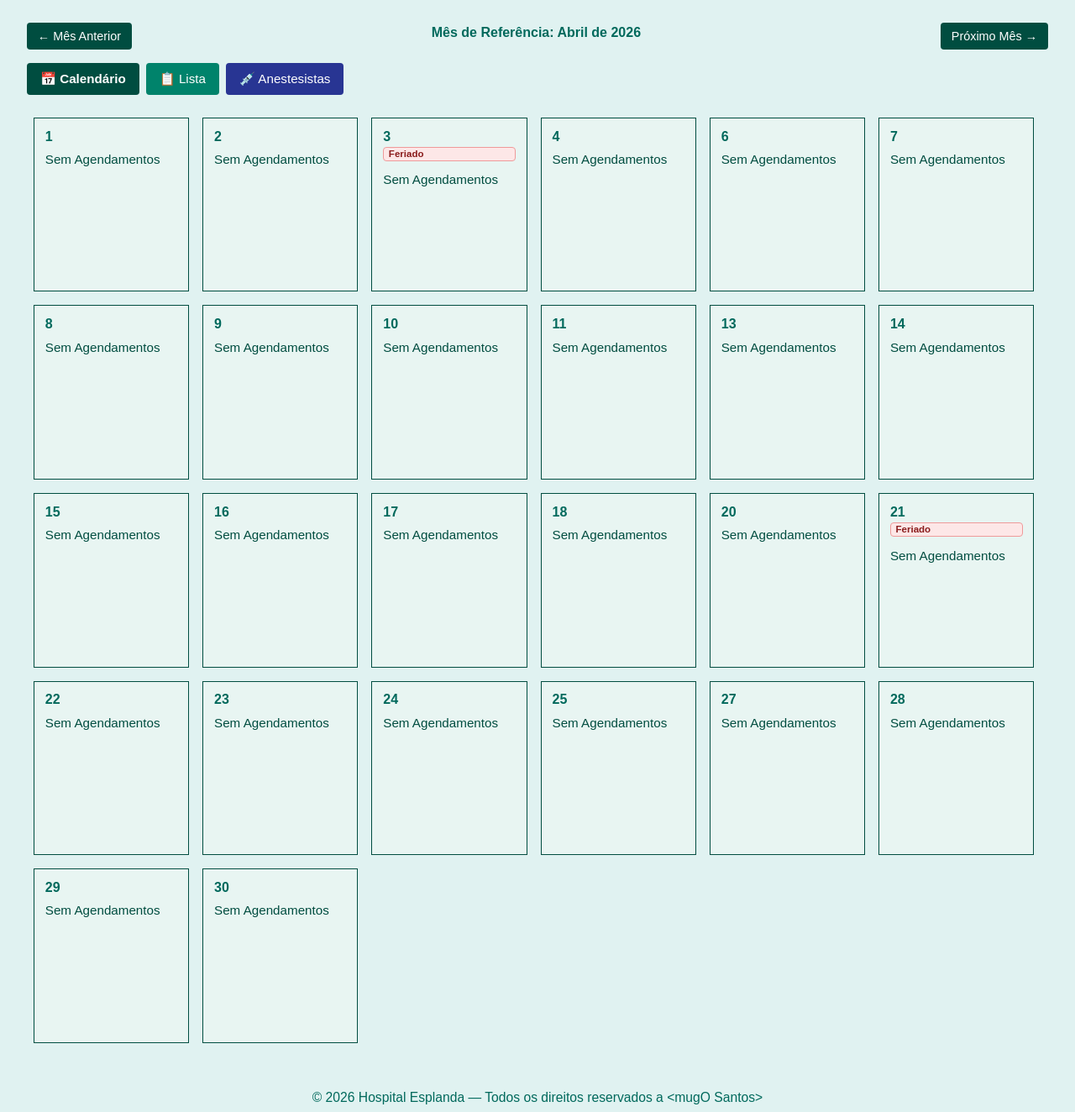
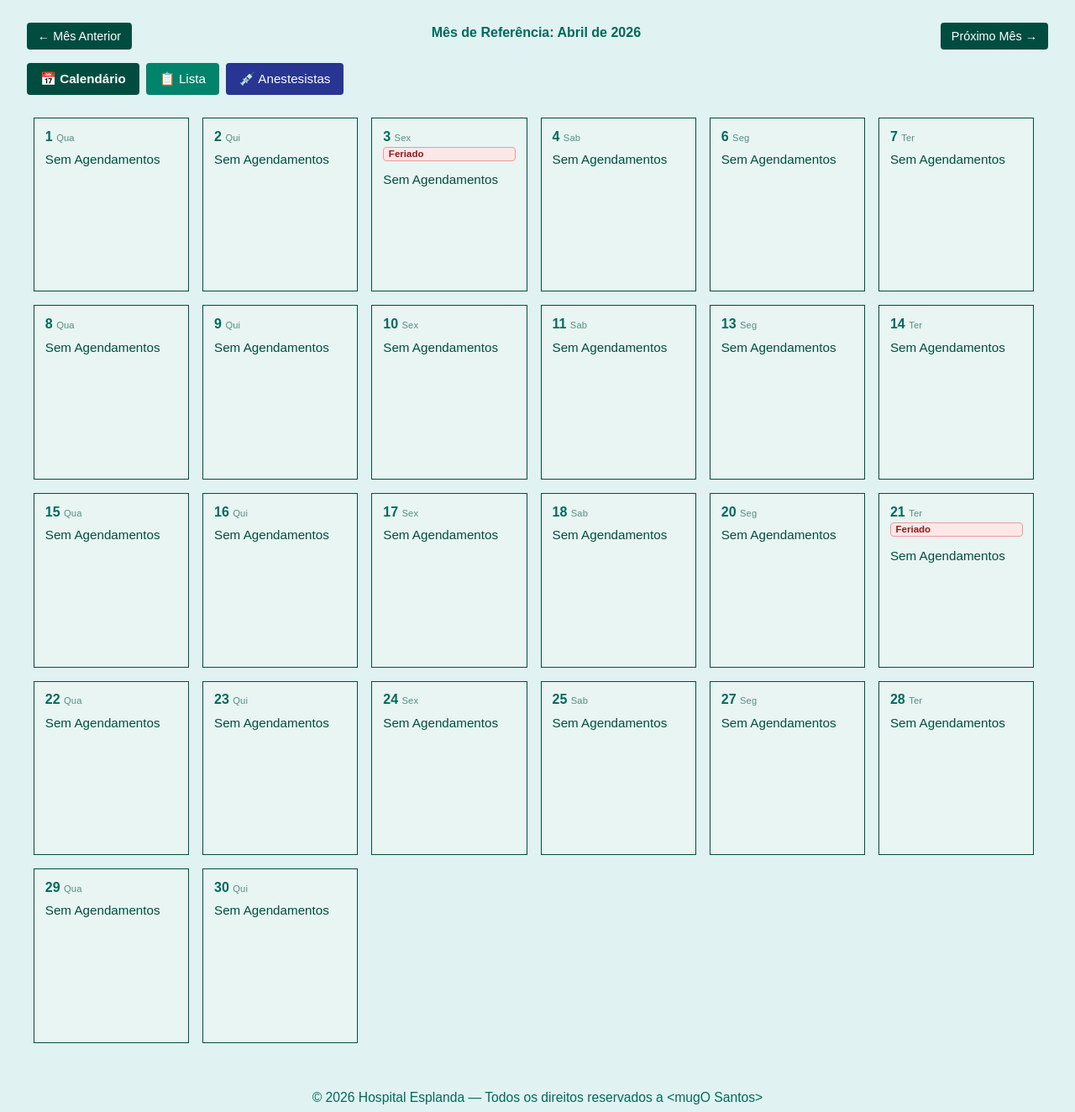
Before and after one commit to mugO-Stuff/mine, a Flask app: page / in a window 1280 px wide. Shown: the part 97-1421 px from the top of the page at 84% size. Run offline with Flask 3, Linux system fonts and the light colour scheme; data that the repository does not hold is empty.

Commit message:
week days

```diff
--- a/static/css/style.css
+++ b/static/css/style.css
@@ -423,6 +423,13 @@ main {
 .day h3 {
     margin: 0;
     font-size: 1rem;
+}
+
+.day-weekday {
+    font-size: 0.7rem;
+    font-weight: 500;
+    color: rgba(0, 77, 64, 0.62);
+    letter-spacing: 0.01em;
 }
 
 .day-header-row {
--- a/templates/index.html
+++ b/templates/index.html
@@ -52,11 +52,12 @@
 {% endif %}
 
 {% if view_mode == 'calendar' %}
+    {% set week_days = ['Seg', 'Ter', 'Qua', 'Qui', 'Sex', 'Sab', 'Dom'] %}
     <div class="calendar">
         {% for date, appts in appointments.items() %}
             <div class="day day-clickable" data-date="{{ date.strftime('%d/%m/%Y') }}">
                 <div class="day-header-row">
-                    <h3>{{ date.day }}</h3>
+                    <h3>{{ date.day }} <span class="day-weekday">{{ week_days[date.weekday()] }}</span></h3>
                     {% if 'user_id' in session and current_user.grau in (2, 3) %}
                         <a class="day-add-btn" href="{{ url_for('create', date=date.strftime('%Y-%m-%d')) }}" aria-label="Novo agendamento em {{ date.strftime('%d/%m/%Y') }}">+</a>
                     {% endif %}
```
